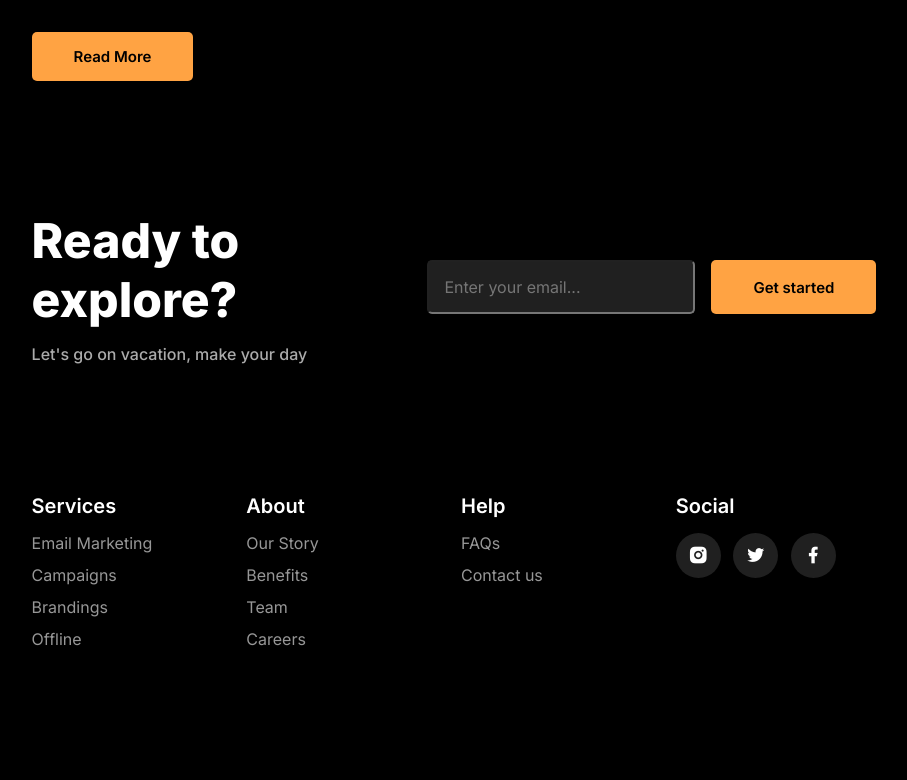
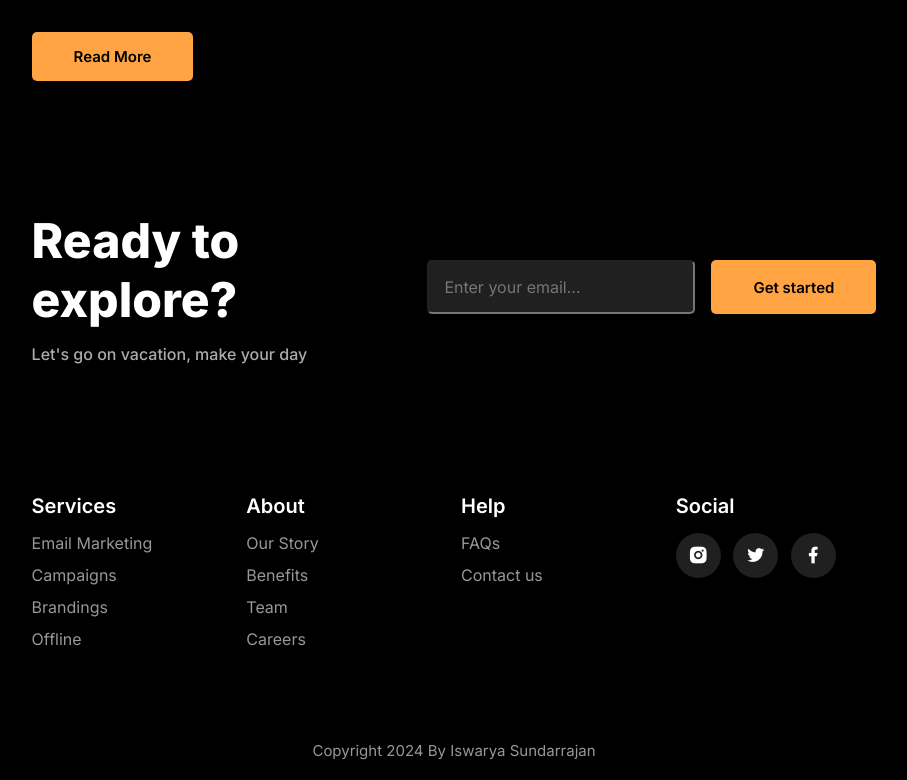
Before and after one commit to Iswarya-S26/codsoft-landingPage, a plain HTML site: page index.html in a window 1280 px wide. Shown: the part 3963-4743 px from the top of the page, without its empty margins (186-1093 px from the left). Before the commit the page ends 4684 px from the top, so only its background shows below. Drawn offline with nearby package versions, Linux system fonts and the light colour scheme.

Commit message:
finished copyright

```diff
--- a/index.html
+++ b/index.html
@@ -212,6 +212,12 @@
     </section>
     <!--FOOTER SECTION DESIGN END-->
 
+    <!--COPYRIGHTS-->
+    <div class="copyright">
+      <p>Copyright 2024 By Iswarya Sundarrajan</p>
+    </div>
+    <!--COPYRIGHTS END-->
+
     <!--JS LINKS-->
     <script src="script.js"></script>
     <!--JS LINKS END-->
--- a/style.css
+++ b/style.css
@@ -389,3 +389,11 @@ section {
   color: var(--bg-color);
   transform: translateX(-4px);
 }
+
+/*******************COPYRIGHTS************/
+.copyright p {
+  text-align: center;
+  padding: 20px;
+  color: #979797;
+  font-size: 15px;
+}
```
